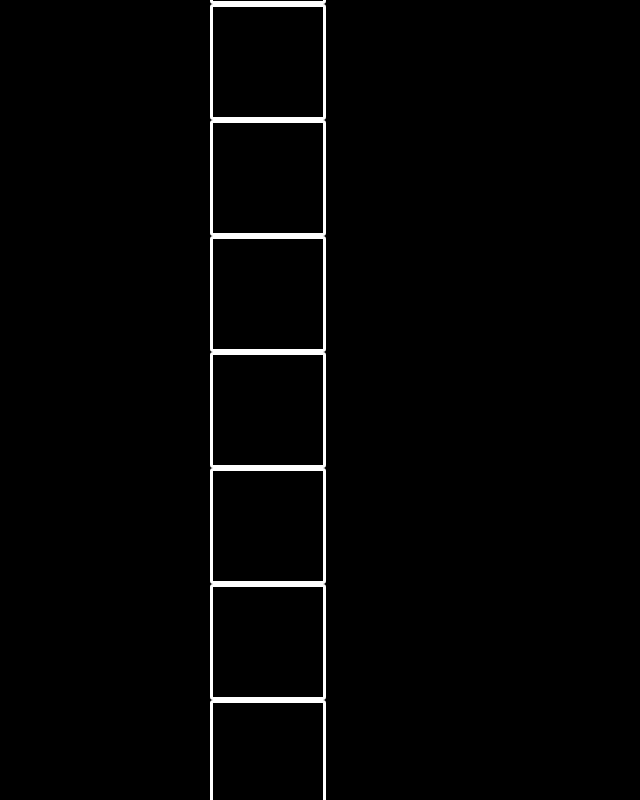
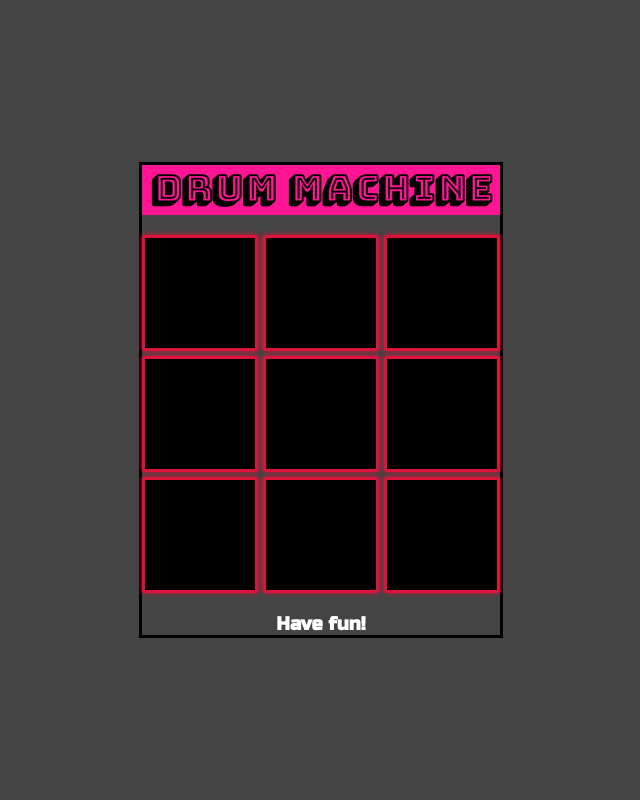
Before and after one commit to bszyk/react-drum-machine, a React (Create React App) app: page / in a window 1280 px wide. Shown: the top 800 px of the page, without its empty margins (319-959 px from the left). Built offline with nearby package versions, Linux system fonts and the light colour scheme.

Commit message:
began restyling app

```diff
--- a/src/App.css
+++ b/src/App.css
@@ -1,40 +1,63 @@
-@import url('https://fonts.googleapis.com/css?family=Special+Elite&display=swap');
+@import url('https://fonts.googleapis.com/css?family=Bungee+Shade&family=Russo+One&display=swap');
+
+* {
+  margin: 0px;
+  padding: 0px;
+}
+
+html {
+  box-sizing: border-box;
+}
 
 body {
-  margin: 0px;
-  font-family: 'Special Elite', cursive;
+  font-family: 'Russo One', sans-serif;
   color: white;
-  background-color: black;
-}
 
-#title {
-  text-align: center;
+  background-color: #444;
 }
 
 #root {
   height: 100vh;
   width: 100vw;
+
   display: flex;
   justify-content: center;
   align-items: center;
 }
 
-#pads {
-  background-color: mediumvioletred;
-  width: 350px;
-  height: 350px;
-  display: flex;
-  flex-wrap: wrap;
-  justify-content: space-between;
-  align-items: center;
+.container {
+  border: 3px solid black;
+}
+
+.title {
+  font-size: 36px;
+
+  color: black;
+  font-family: 'Bungee Shade', cursive;
+  text-align: center;
+
+  padding: 0 0 2px 0;
+  background-color: deeppink;
+}
+
+.drum-pads {
+  display: grid;
+  grid-template-columns: repeat(3, 1fr);
+  gap: 5px;
+
+  margin: 20px 0;
 }
 
 .drum-pad {
-  border: 3px solid white;
-  color: black;
   border-radius: 3px;
   height: 110px;
   width: 110px;
+
+  background-color: black;
+  border: 3px solid crimson;
+  box-shadow: 0px 0px 5px crimson;
+  color: black;
+
   display: flex;
   justify-content: center;
   align-items: center;
@@ -44,6 +67,6 @@ body {
   opacity: 0.6;
 }
 
-#display {
+.display {
   text-align: center;
 }
```
